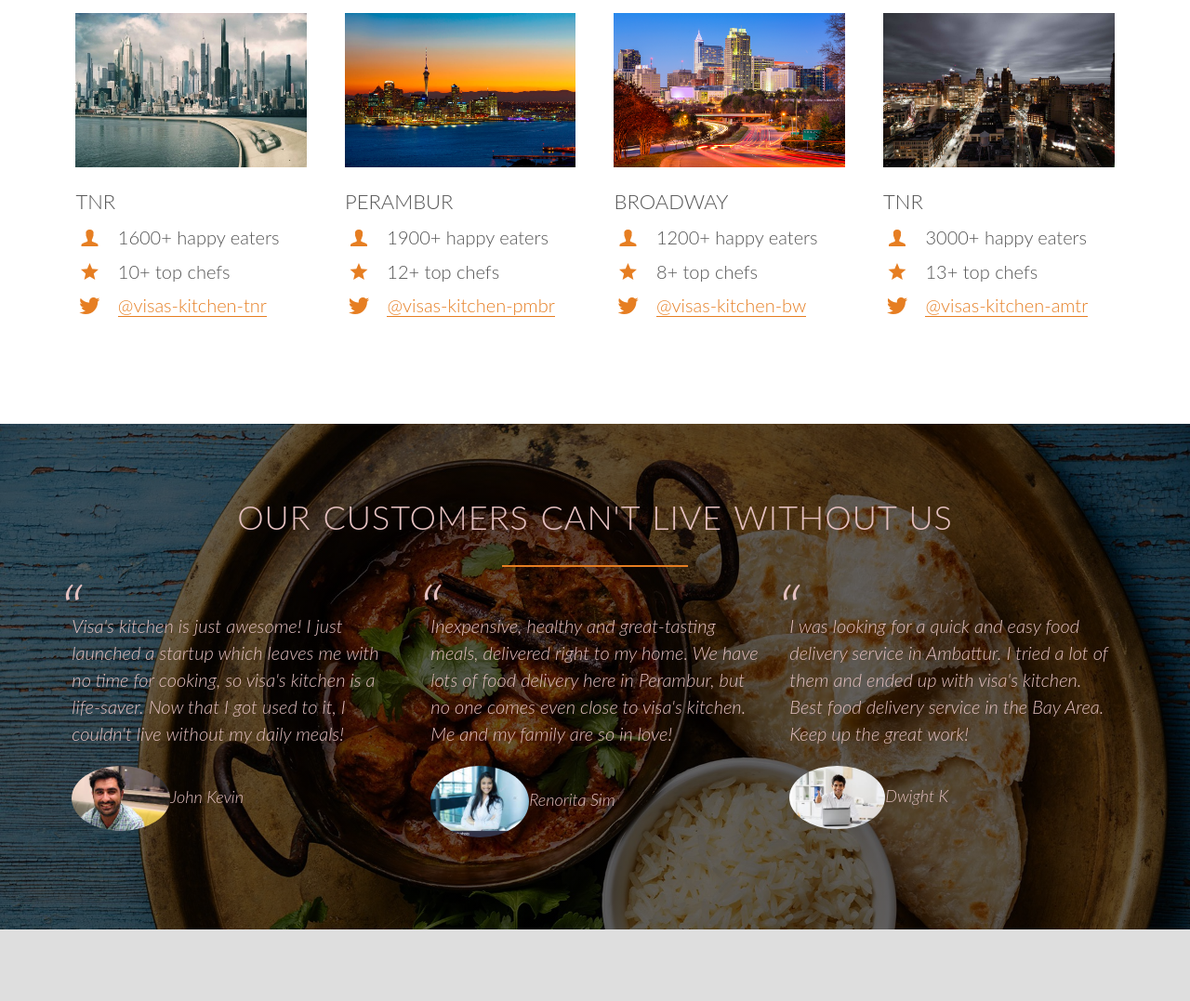
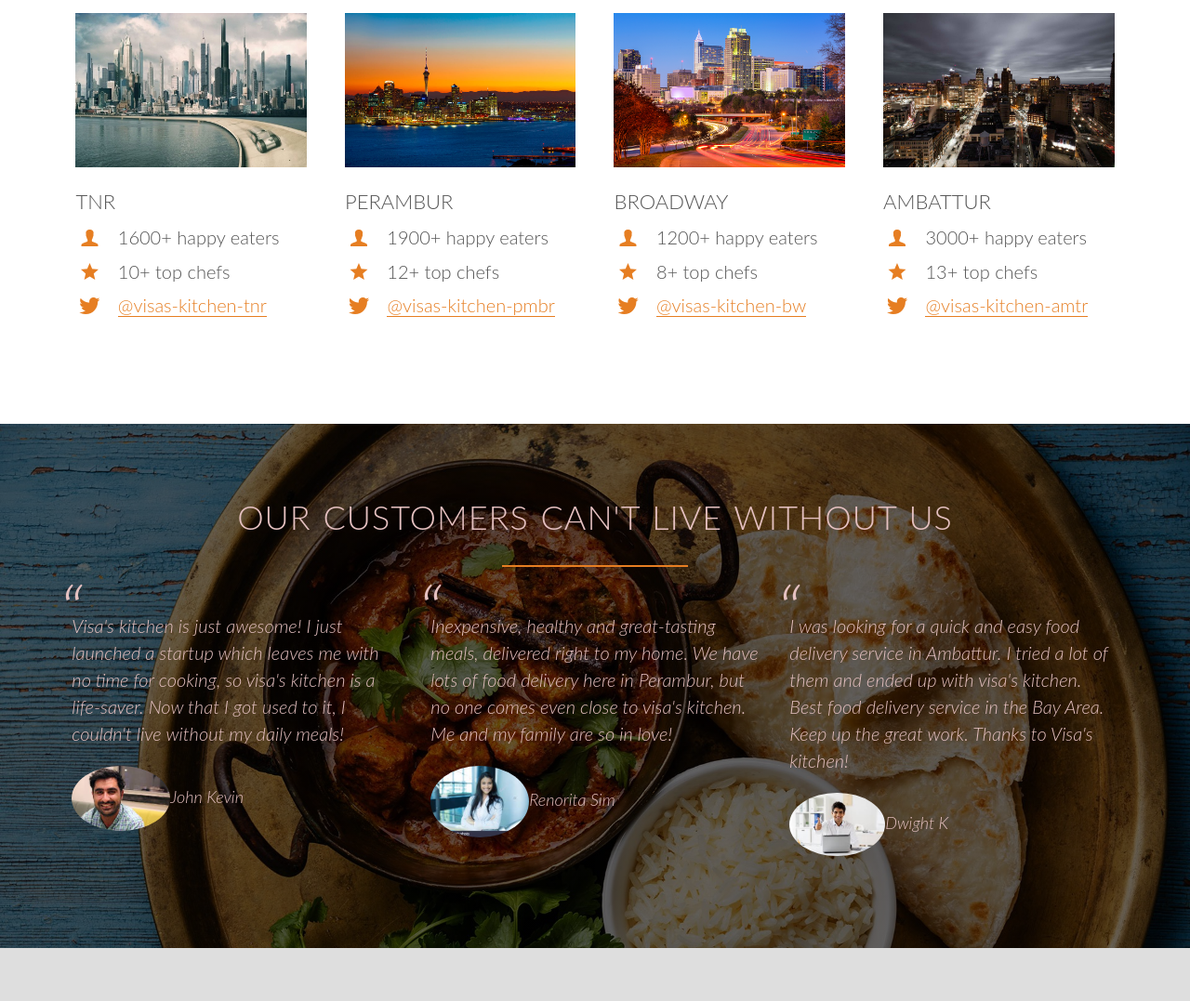
Before and after one commit to AakashAshok/VisasKitchen, a plain HTML site: page index.html in a window 1280 px wide. Shown: the part 3023-4100 px from the top of the page at 93% size. Drawn offline with nearby package versions, Linux system fonts and the light colour scheme.

Commit message:
Made few changes in index.html file-second commit

```diff
--- a/index.html
+++ b/index.html
@@ -218,7 +218,7 @@
 
                 <div class="col span-1-of-4 box">
                     <img class="cities-image" src="resources/img/city4.jpg" alt="AMBATTUR">
-                    <h3>TNR</h3>
+                    <h3>AMBATTUR</h3>
                     <div class="city-feature">
                         <i class="ion-person icon-small"></i>
                         3000+ happy eaters
@@ -257,7 +257,7 @@
 
                 <div class="col span-1-of-3">
                     <blockquote>
-                        I was looking for a quick and easy food delivery service in Ambattur. I tried a lot of them and ended up with visa's kitchen. Best food delivery service in the Bay Area. Keep up the great work!
+                        I was looking for a quick and easy food delivery service in Ambattur. I tried a lot of them and ended up with visa's kitchen. Best food delivery service in the Bay Area. Keep up the great work. Thanks to Visa's kitchen!
                         <cite> <img src="resources/img/person3.jpeg" alt = "person_2">Dwight K</cite>
                     </blockquote>
                 </div>
```
